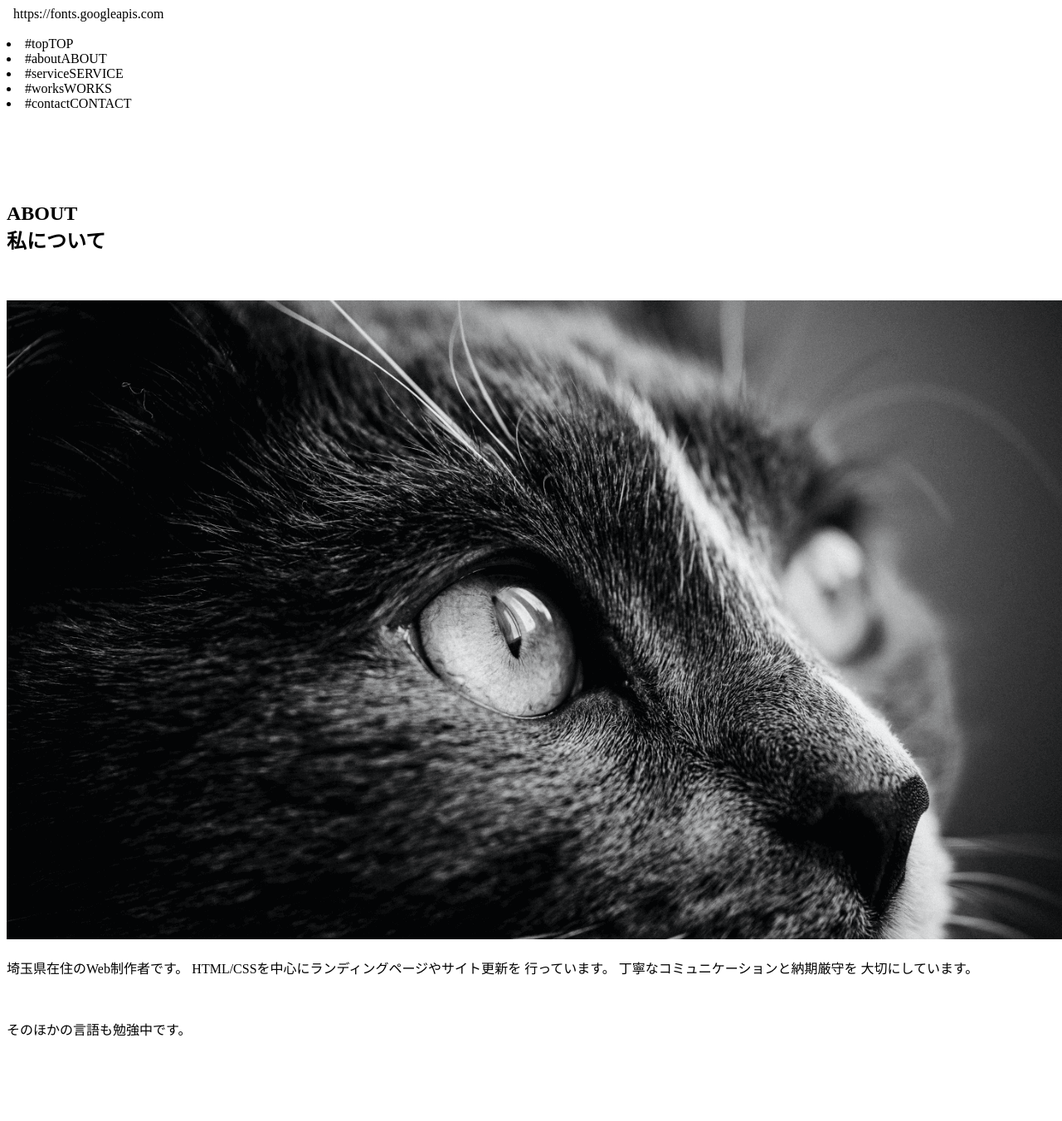
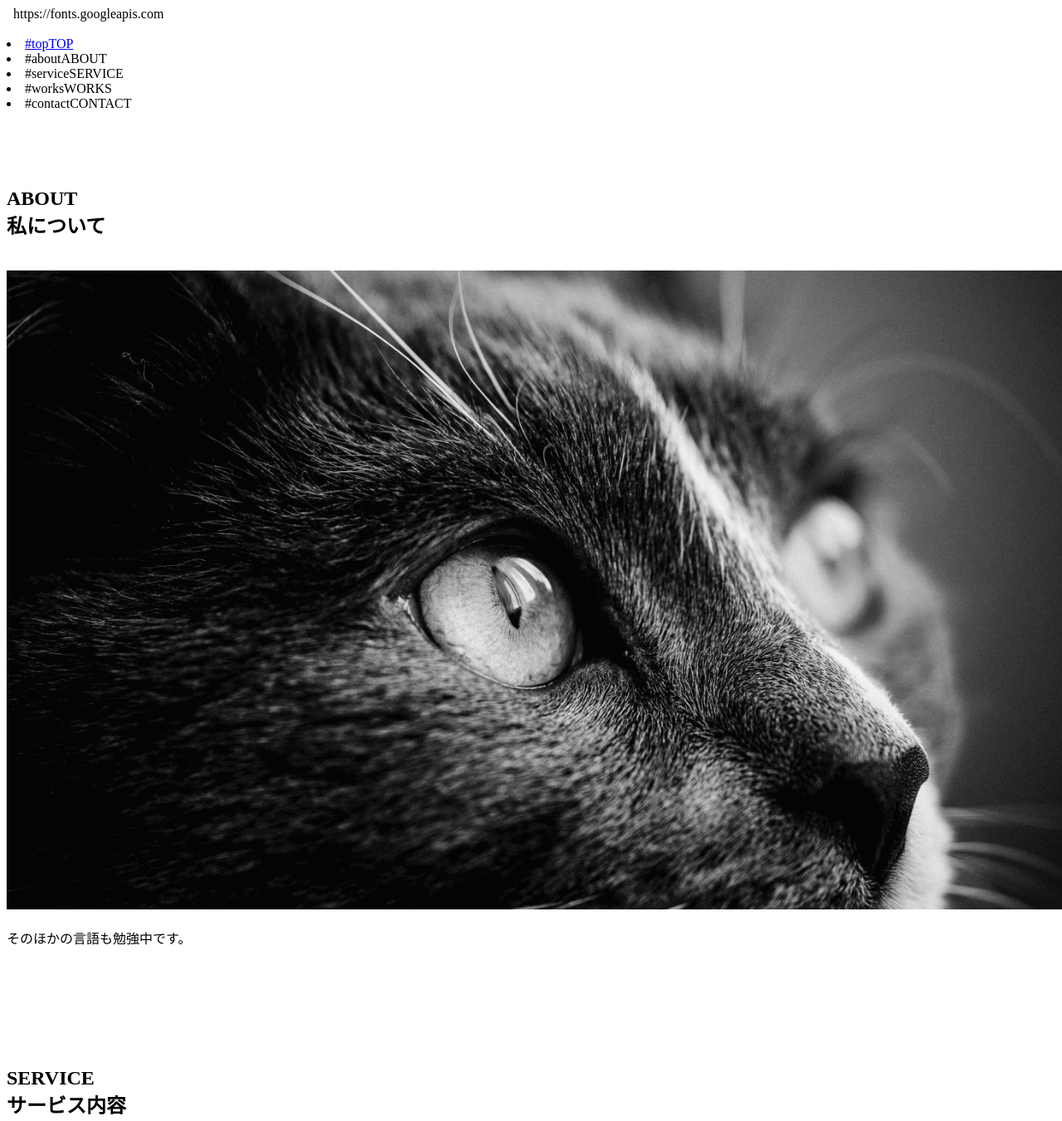
Before and after one commit to tuskasa-ikeda/shinkuro2, a plain HTML site: page index.html in a window 1280 px wide. Shown: the top 1351 px of the page at 83% size. Drawn offline with Linux system fonts and the light colour scheme; a small style sheet from the web is missing.

Commit message:
Improve header navigation and about section layout
Refactor HTML structure for header and about section.

```diff
--- a/index.html
+++ b/index.html
@@ -9,58 +9,43 @@
 <link rel="preconnect" href="https://fontsf="https://fonts.googleapis.com/css2?family=Noto+Sans+JP:wght@400;700&display=swap"
 rel="stylesheet">
 
-<link rel="stylesheet" href="css
+<link rel="stylesheet" href="css">
 </head>
 
 <body>
 
 <header id="top" class="header">
 <div class="container">
-
-<a hrefav">
+  <a href="nav">
   <li class="header-nav__item">#topTOP</a></li>
   <li class="header-nav__item">#aboutABOUT</a></li>
   <li class="header-nav__item">#serviceSERVICE</a></li>
   <li class="header-nav__item">#worksWORKS</a></li>
   <li class="header-nav__item">#contactCONTACT</a></li>
-</ul>
-
+ </a>
 </div>
 </header>
-
  <div class="mv"></div>
 
 <main>
-
  <section id="about" class="about">
 <div class="full-container">
-
-<h2 class="heading">
-ABOUT<br>
+  <h2 class="heading">ABOUT<br>
    <span>私について</span>
   </h2>
-
  <div class="about-content">
 
-<img
-src="images/about-img.png"
+   <img src="images/about-img.png"
    alt="プロフィール画像"
    class="about-content__img">
 
   <div class="about-content__text丁寧に行います。
-</p>
 
-<p>
-埼玉県在住のWeb制作者です。
-HTML/CSSを中心にランディングページやサイト更新を
-行っています。
-丁寧なコミュニケーションと納期厳守を
-大切にしています。
-</p>
 
-<p>
-そのほかの言語も勉強中です。
-</p>
+   <p>埼玉県在住のWeb制作者です。HTML/CSSを中心にランディングページやサイト更新を
+    行っています。丁寧なコミュニケーションと納期厳守を大切にしています。</p>
+
+   <p>そのほかの言語も勉強中です。</p>
 
   </div>
 
```
Lines whose indentation alone changed are shown as unchanged.
